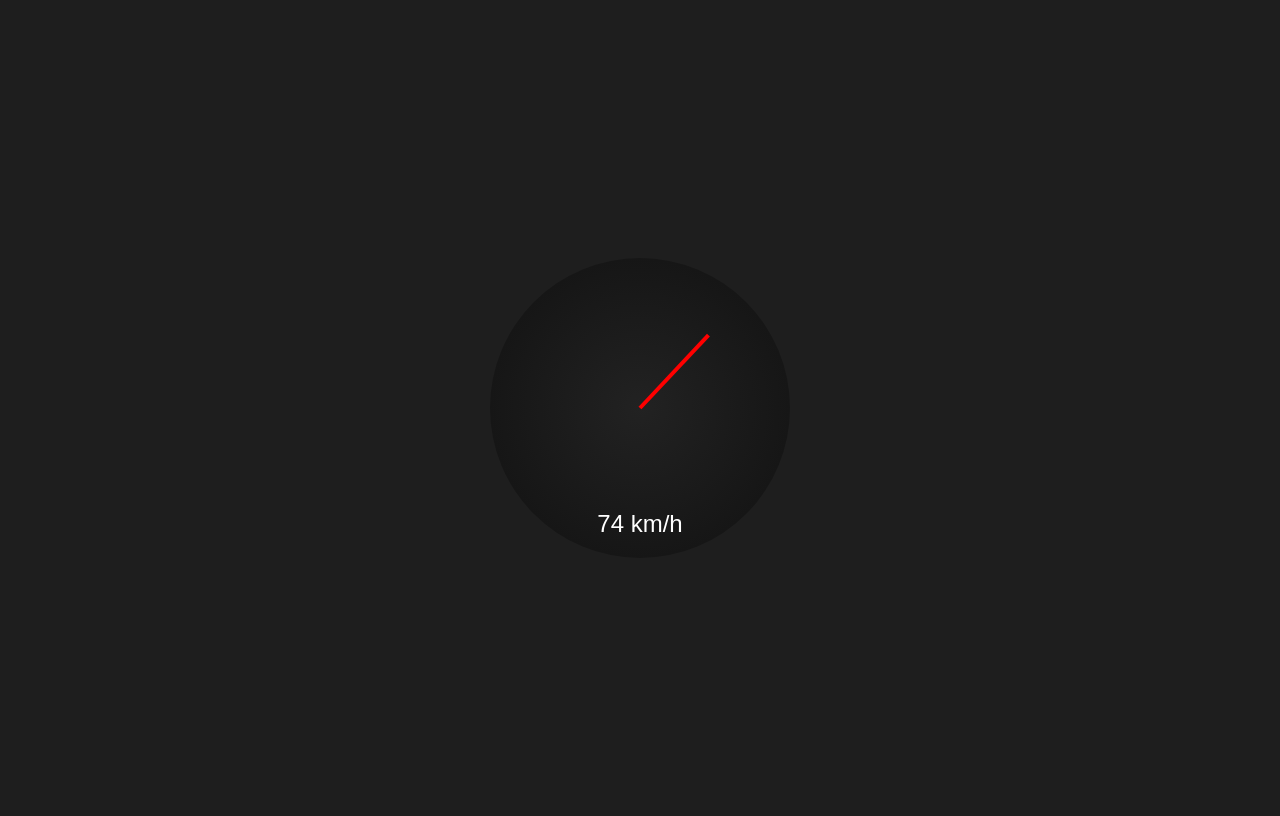
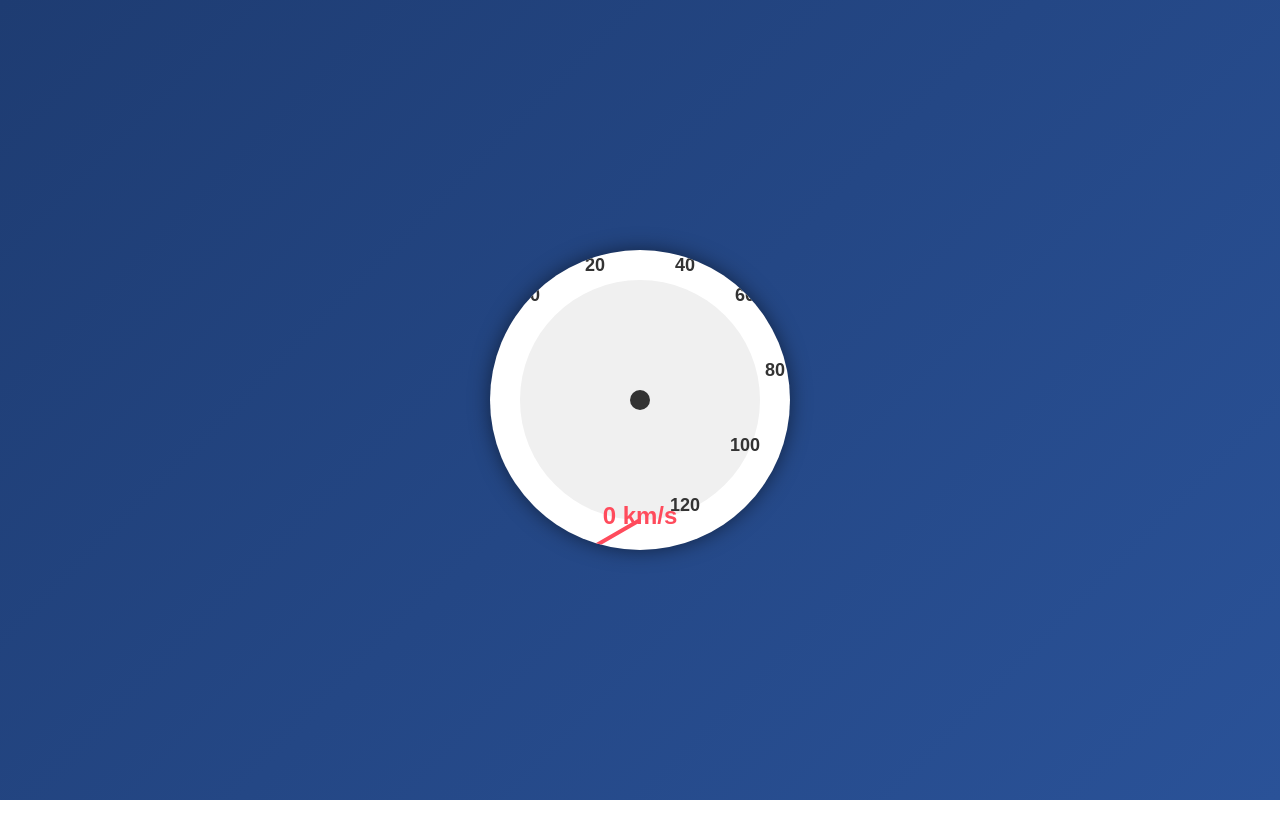
Before and after one commit to ferhadsultan98/pdf-actions, a plain HTML site: page index.html in a window 1280 px wide. Drawn offline with Linux system fonts and the light colour scheme.

Commit message:
Update index.html

```diff
--- a/index.html
+++ b/index.html
@@ -1,65 +1,178 @@
-<!DOCTYPE html><html lang="en">
+<!DOCTYPE html>
+<html lang="tr">
 <head>
     <meta charset="UTF-8">
     <meta name="viewport" content="width=device-width, initial-scale=1.0">
-    <title>Speedometer</title>
+    <title>Canlı GPS Hızölçer</title>
     <style>
         body {
             display: flex;
             justify-content: center;
             align-items: center;
             height: 100vh;
-            background: #1e1e1e;
-            color: white;
+            margin: 0;
+            background: linear-gradient(135deg, #1e3c72, #2a5298);
             font-family: Arial, sans-serif;
         }
+
         .speedometer {
+            position: relative;
             width: 300px;
             height: 300px;
+            background: #fff;
             border-radius: 50%;
-            background: radial-gradient(circle, #222, #111);
-            display: flex;
-            justify-content: center;
-            align-items: center;
-            position: relative;
+            box-shadow: 0 0 20px rgba(0, 0, 0, 0.5);
+            overflow: hidden;
         }
+
+        .speedometer::before {
+            content: '';
+            position: absolute;
+            top: 50%;
+            left: 50%;
+            width: 80%;
+            height: 80%;
+            background: #f0f0f0;
+            border-radius: 50%;
+            transform: translate(-50%, -50%);
+        }
+
         .needle {
+            position: absolute;
             width: 4px;
-            height: 100px;
-            background: red;
-            position: absolute;
-            bottom: 50%;
+            height: 120px;
+            background: #ff4b5c;
+            top: 50%;
             left: 50%;
             transform-origin: bottom center;
-            transform: translateX(-50%) rotate(-90deg);
-            transition: transform 0.3s ease-in-out;
+            transform: translateX(-50%) rotate(-120deg);
+            transition: transform 0.5s ease;
+            border-radius: 4px;
         }
-        .speed {
+
+        .center {
+            position: absolute;
+            width: 20px;
+            height: 20px;
+            background: #333;
+            border-radius: 50%;
+            top: 50%;
+            left: 50%;
+            transform: translate(-50%, -50%);
+        }
+
+        .labels {
+            position: absolute;
+            width: 100%;
+            height: 100%;
+            pointer-events: none;
+        }
+
+        .labels span {
+            position: absolute;
+            font-size: 18px;
+            font-weight: bold;
+            color: #333;
+            transform: translate(-50%, -50%);
+        }
+
+        .speed-value {
             position: absolute;
             bottom: 20px;
+            left: 50%;
+            transform: translateX(-50%);
             font-size: 24px;
+            font-weight: bold;
+            color: #ff4b5c;
         }
+
+        /* Responsive Tasarım */
+        @media (max-width: 400px) {
+            .speedometer {
+                width: 250px;
+                height: 250px;
+            }
+
+            .needle {
+                height: 100px;
+            }
+
+            .labels span {
+                font-size: 16px;
+            }
+
+            .speed-value {
+                font-size: 20px;
+            }
+        }
+
+        /* Hız etiketlerinin pozisyonları */
+        .labels span:nth-child(1) { top: 15%; left: 15%; } /* 0 */
+        .labels span:nth-child(2) { top: 5%; left: 35%; } /* 20 */
+        .labels span:nth-child(3) { top: 5%; left: 65%; } /* 40 */
+        .labels span:nth-child(4) { top: 15%; left: 85%; } /* 60 */
+        .labels span:nth-child(5) { top: 40%; left: 95%; } /* 80 */
+        .labels span:nth-child(6) { top: 65%; left: 85%; } /* 100 */
+        .labels span:nth-child(7) { top: 85%; left: 65%; } /* 120 */
     </style>
 </head>
 <body>
     <div class="speedometer">
         <div class="needle" id="needle"></div>
-        <div class="speed" id="speed">0 km/h</div>
+        <div class="center"></div>
+        <div class="labels">
+            <span>0</span>
+            <span>20</span>
+            <span>40</span>
+            <span>60</span>
+            <span>80</span>
+            <span>100</span>
+            <span>120</span>
+        </div>
+        <div class="speed-value" id="speedValue">0 km/s</div>
     </div>
+
     <script>
-        function updateSpeed(speed) {
-            const needle = document.getElementById('needle');
-            const speedText = document.getElementById('speed');
-            let angle = -90 + (speed * 1.8); // 180 degree scale (0-100 km/h)
+        const needle = document.getElementById('needle');
+        const speedValue = document.getElementById('speed.snpValue');
+
+        function updateSpeedometer(speed) {
+            // Hız 0-120 km/s arasında olacak şekilde sınırlıyoruz
+            speed = Math.min(Math.max(speed, 0), 120);
+
+            // İğneyi döndürme: -120° (0 km/s) ile 120° (120 km/s) arasında
+            const angle = -120 + (speed * 240 / 120);
             needle.style.transform = `translateX(-50%) rotate(${angle}deg)`;
-            speedText.textContent = `${speed} km/h`;
-        }// Simulated speed changes
-    let speed = 0;
-    setInterval(() => {
-        speed = Math.floor(Math.random() * 101); // Random speed between 0-100
-        updateSpeed(speed);
-    }, 2000);
-</script>
 
+            // Hız değerini güncelle
+            speedValue.textContent = `${Math.round(speed)} km/s`;
+        }
+
+        // GPS ile hızı alma
+        if ('geolocation' in navigator) {
+            navigator.geolocation.watchPosition(
+                (position) => {
+                    const speed = position.coords.speed; // Hız metre/saniye cinsinden gelir
+                    if (speed !== null) {
+                        const speedKmh = speed * 3.6; // Metre/saniyeyi km/s'e çevir
+                        updateSpeedometer(speedKmh);
+                    } else {
+                        updateSpeedometer(0); // Hız bilgisi yoksa 0 göster
+                    }
+                },
+                (error) => {
+                    console.error('GPS Hatası:', error);
+                    speedValue.textContent = 'GPS Hatası';
+                },
+                {
+                    enableHighAccuracy: true, // Daha yüksek doğruluk
+                    maximumAge: 0, // Önbellek kullanma
+                    timeout: 5000 // 5 saniye içinde cevap bekle
+                }
+            );
+        } else {
+            speedValue.textContent = 'GPS Desteklenmiyor';
+        }
+    </script>
 </body>
 </html>
```
